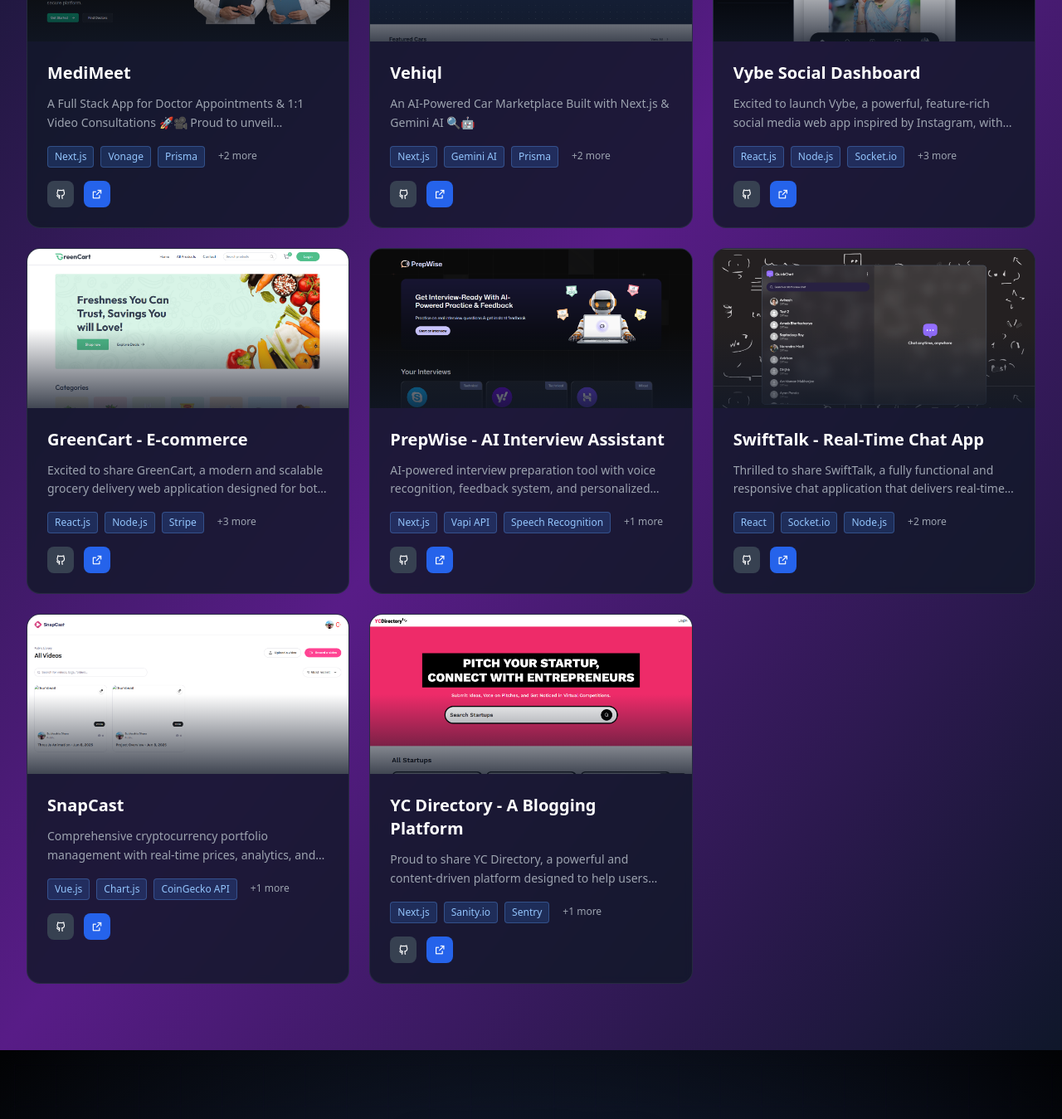
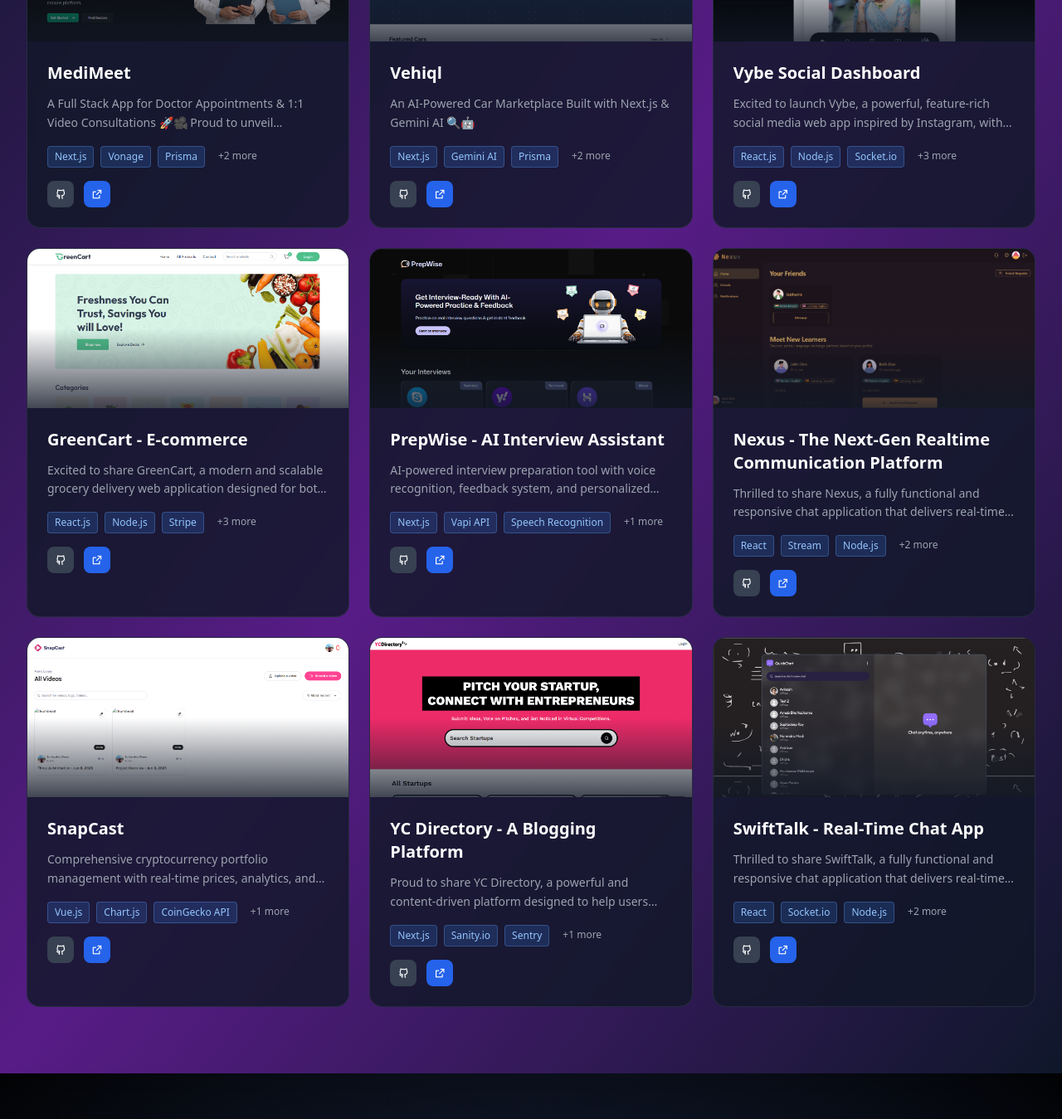
Before and after one commit to Subhashis012/my_portfolio, a Next.js app: page / in a window 1280 px wide. Shown: the part 5437-6786 px from the top of the page at 83% size. Built offline with nearby package versions, Linux system fonts and the light colour scheme; some icons are missing.

Commit message:
Nexus add

```diff
--- a/components/Projects.tsx
+++ b/components/Projects.tsx
@@ -50,12 +50,12 @@
   },
   {
     id: 6,
-    title: "SwiftTalk  - Real-Time Chat App",
-    description: "Thrilled to share SwiftTalk, a fully functional and responsive chat application that delivers real-time messaging.",
-    technologies: ["React", "Socket.io", "Node.js", "Express.js" , "MongoDB"],
-    image: "/assets/swifttalk.png",
-    github: "https://github.com/Subhashis012/SwiftTalk",
-    live: "https://swift-talk-delta.vercel.app/"
+    title: "Nexus - The Next-Gen Realtime Communication Platform",
+    description: "Thrilled to share Nexus, a fully functional and responsive chat application that delivers real-time messaging, Video Calling",
+    technologies: ["React", "Stream", "Node.js", "Express.js" , "MongoDB"],
+    image: "/assets/nexus.png",
+    github: "https://github.com/Subhashis012/Nexus",
+    live: "https://nexus-fyqu.onrender.com/"
   },
   {
     id: 7,
@@ -75,15 +75,15 @@
     github: "https://github.com/Subhashis012/yc_directory",
     live: "https://yc-directory-beryl.vercel.app/"
   },
-  // {
-  //   id: 9,
-  //   title: "Food Delivery App",
-  //   description: "Mobile-first food ordering platform with restaurant management, real-time tracking, and payment integration.",
-  //   technologies: ["React Native", "Node.js", "MongoDB", "Stripe"],
-  //   image: "https://readdy.ai/api/search-image?query=Food%20delivery%20mobile%20app%20interface%20with%20restaurant%20listings%2C%20food%20items%2C%20ordering%20system%2C%20modern%20food%20app%20design%2C%20delivery%20application%20mockup&width=400&height=250&seq=project-food-009&orientation=landscape",
-  //   github: "https://github.com/subhashisdhara",
-  //   live: "https://food-delivery-demo.vercel.app"
-  // }
+  {
+    id: 9,
+    title: "SwiftTalk  - Real-Time Chat App",
+    description: "Thrilled to share SwiftTalk, a fully functional and responsive chat application that delivers real-time messaging.",
+    technologies: ["React", "Socket.io", "Node.js", "Express.js" , "MongoDB"],
+    image: "/assets/swifttalk.png",
+    github: "https://github.com/Subhashis012/SwiftTalk",
+    live: "https://swift-talk-delta.vercel.app/"
+  }
 ];
 
 export default function Projects() {
```
Also changed, not shown: public/assets/nexus.png (added).
